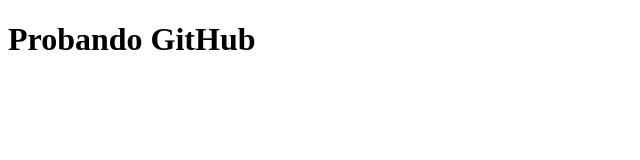
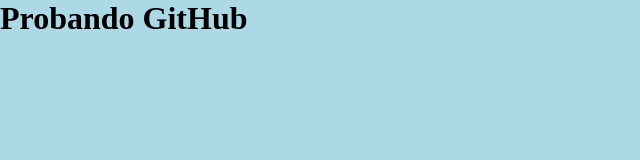
Before and after one commit to rudasmatias/primer-prueba-github, a plain HTML site: page index.html in a window 1280 px wide. Shown: the whole page, without its empty margins (0-640 px from the left). Drawn offline with Linux system fonts and the light colour scheme.

Commit message:
Subiendo CSS

```diff
--- /dev/null
+++ b/CSS/style.css
@@ -0,0 +1,8 @@
+* {
+  padding: 0;
+  margin: 0;
+}
+
+body {
+  background-color: lightblue;
+}
--- a/index.html
+++ b/index.html
@@ -4,6 +4,7 @@
     <meta charset="UTF-8" />
     <meta http-equiv="X-UA-Compatible" content="IE=edge" />
     <meta name="viewport" content="width=device-width, initial-scale=1.0" />
+    <link rel="stylesheet" href="CSS/style.css" />
     <title>Prueba GitHub</title>
   </head>
   <body>
```
